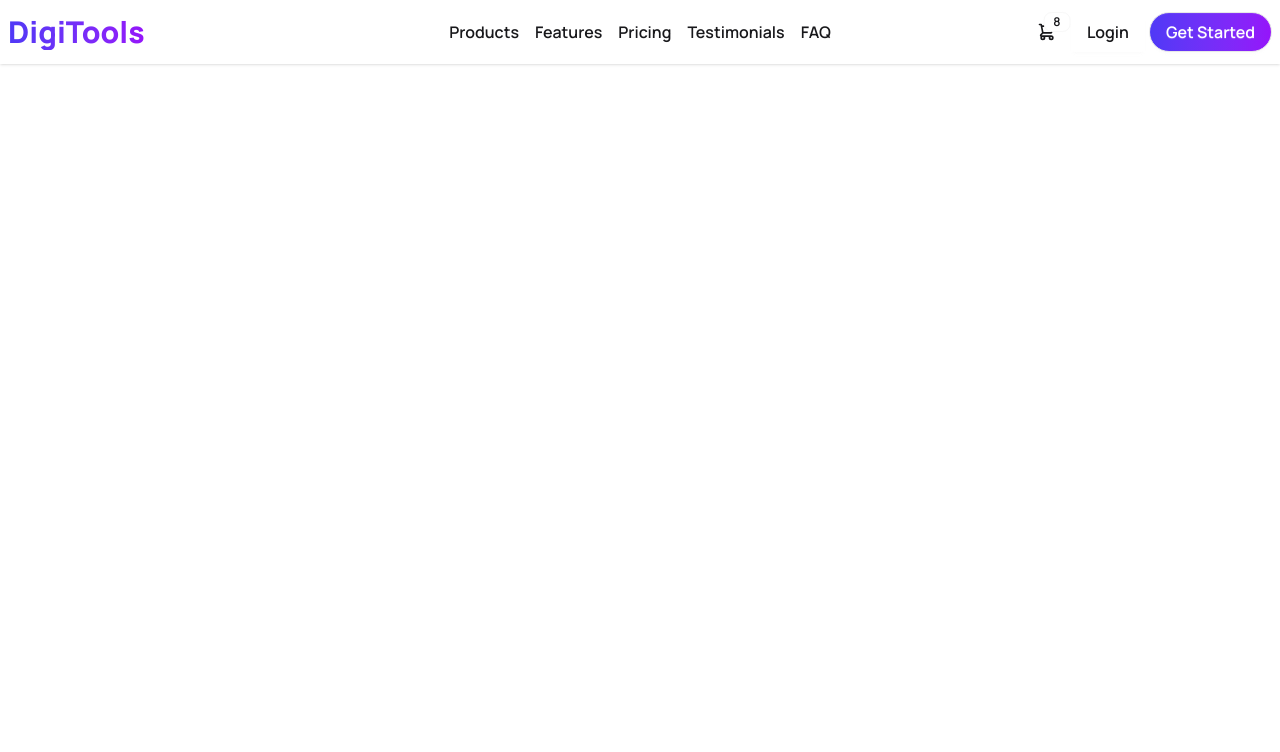
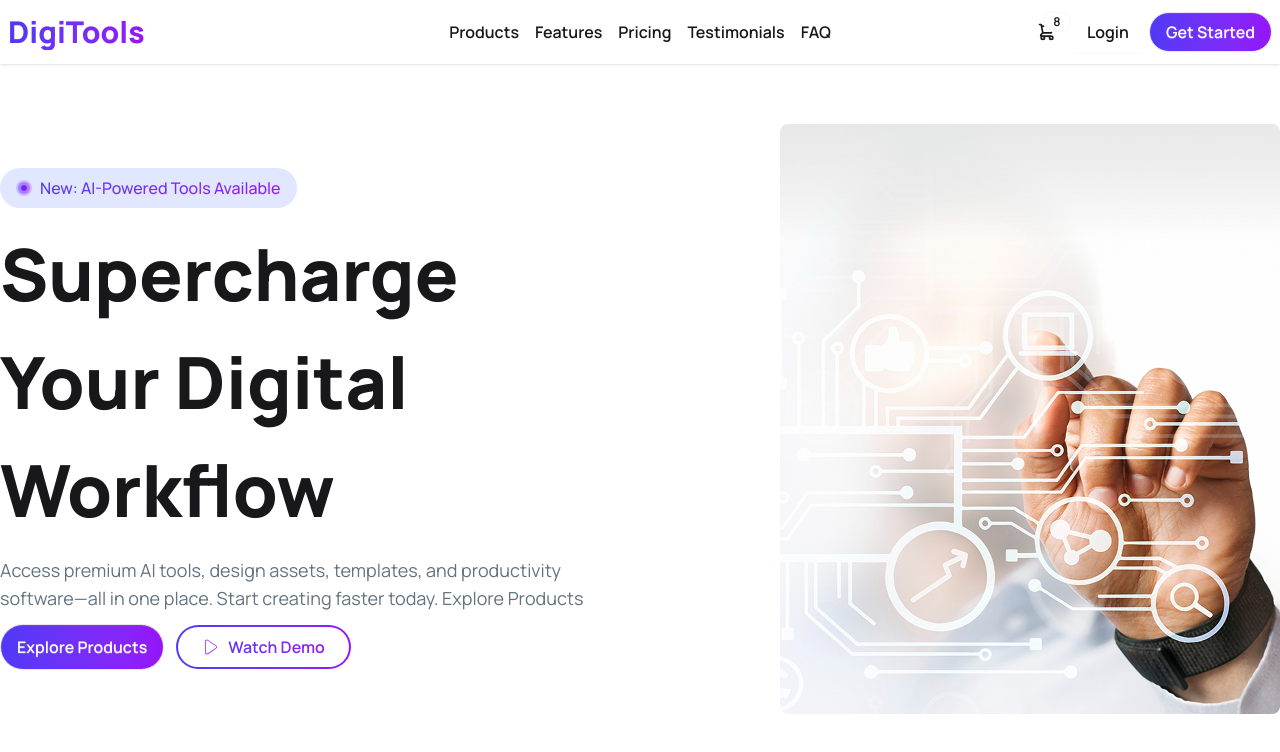
Before and after one commit to ibrahimhosen4045-max/B13-A6-DigiTools, a React (Vite) app: page / in a window 1280 px wide. Shown: the top 752 px of the page. Built offline with nearby package versions, Linux system fonts and the light colour scheme; a web font is replaced by a local one.

Commit message:
create Navber and Banner Section

```diff
--- a/package.json
+++ b/package.json
@@ -13,6 +13,7 @@
     "@tailwindcss/vite": "^4.2.2",
     "react": "^19.2.4",
     "react-dom": "^19.2.4",
+    "react-icons": "^5.6.0",
     "tailwindcss": "^4.2.2"
   },
   "devDependencies": {
--- a/src/App.jsx
+++ b/src/App.jsx
@@ -1,5 +1,6 @@
 
 import './App.css'
+import Hero from './Componenet/Hero'
 import Navber from './Componenet/Navber'
 
 
@@ -9,7 +10,7 @@ function App() {
   return (
     <>
       <Navber></Navber>
-
+      <Hero></Hero>
     </>
   )
 }
--- /dev/null
+++ b/src/Componenet/Hero.jsx
@@ -0,0 +1,36 @@
+import React from 'react'
+import bannerImg from '../assets/banner.png'
+import { CiPlay1 } from 'react-icons/ci'
+import heroIcone from '../assets/heroIcone.png'
+
+const Hero = () => {
+  return (
+    <div className='flex flex-col md:flex-row container  mx-auto items-center justify-around gap-5 py-15'>
+      <div className='space-y-1.5 lg:space-y-3 flex-1 px-2 lg:px-0 flex flex-col items-center text-center md:items-start md:text-left'>
+        <div className='py-2 px-4 font-medium bg-[#E1E7FF] inline-block rounded-full '>
+          <span className='bg-linear-to-r bg-clip-text text-transparent from-[#4F39F6] to-[#9514FA] flex items-center gap-2'>
+            <img src={heroIcone} alt="" />
+            New: AI-Powered Tools Available
+          </span>
+        </div>
+        <h1 className='text-[50px] lg:text-[72px] font-extrabold max-w-160'>Supercharge Your Digital Workflow</h1>
+        <p className=' lg:text-lg text-[#627382] max-w-160'>Access premium AI tools, design assets, templates, and productivity software—all in one place. Start creating faster today. Explore Products</p>
+        <div className='flex items-center gap-3'>
+          <button className='btn rounded-full bg-linear-to-r from-[#4F39F6] to-[#9514FA] text-white text-[16px] hover:scale-105 transition py-5.5'>Explore Products</button>
+          <button className="p-0.5 rounded-full bg-linear-to-r from-[#4F39F6] to-[#9514FA] hover:scale-105 transition cursor-pointer">
+            <span className="block rounded-full px-6 py-2 bg-white">
+            <span className="bg-linear-to-r from-[#4F39F6] to-[#9514FA] bg-clip-text text-transparent font-semibold flex items-center gap-2">
+             <CiPlay1 className='text-[#9514FA] text-lg' /> Watch Demo
+            </span>
+            </span>
+            </button>
+        </div>
+      </div>
+      <div className='flex-1 flex justify-end px-2 lg:px-0'>
+        <img className=' object-cover ' src={bannerImg} alt="" />
+      </div>
+    </div>
+  )
+}
+
+export default Hero
```
Also changed, not shown: src/Componenet/Nev.jsx (deleted), src/assets/heroIcone.png (added), 1 other file (tests, documents, lock files or other folders).
